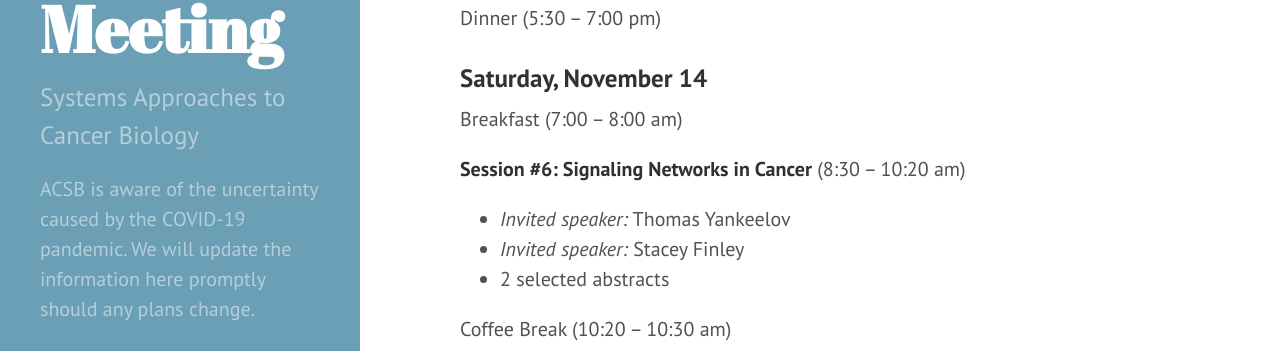
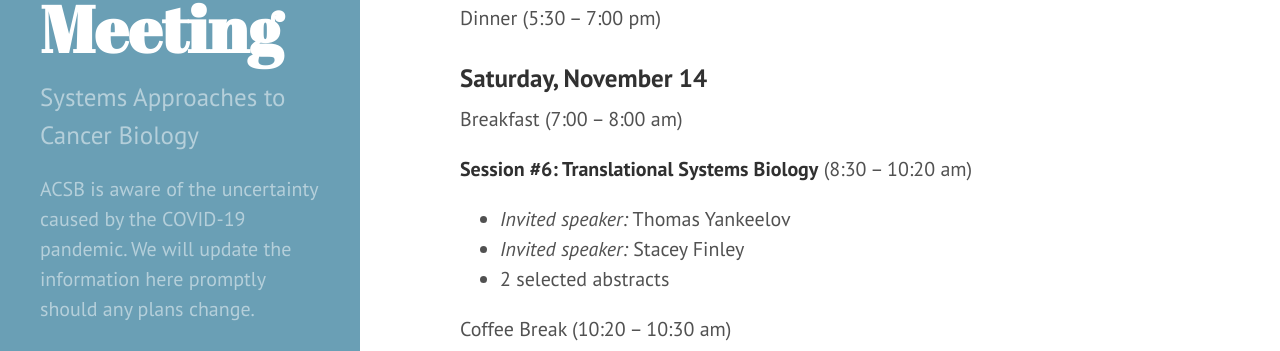
Before and after one commit to AECCSB/sacb-meeting, a Jekyll site: the page built from schedule.md, in a window 1280 px wide and 900 px high, scrolled down 1985 px. Shown: the part 236-587 px from the top of the window. Built offline with Jekyll 4.4.1, drawn with Linux system fonts in a browser that asks for light colours.

Commit message:
updated section 6

```diff
--- a/schedule.md
+++ b/schedule.md
@@ -84,7 +84,7 @@ Dinner (5:30 – 7:00 pm)
 
 Breakfast (7:00 – 8:00 am)
 
-**Session #6: Signaling Networks in Cancer** (8:30 – 10:20 am)
+**Session #6: Translational Systems Biology** (8:30 – 10:20 am)
 
 - *Invited speaker:* Thomas Yankeelov
 - *Invited speaker:* Stacey Finley
```
